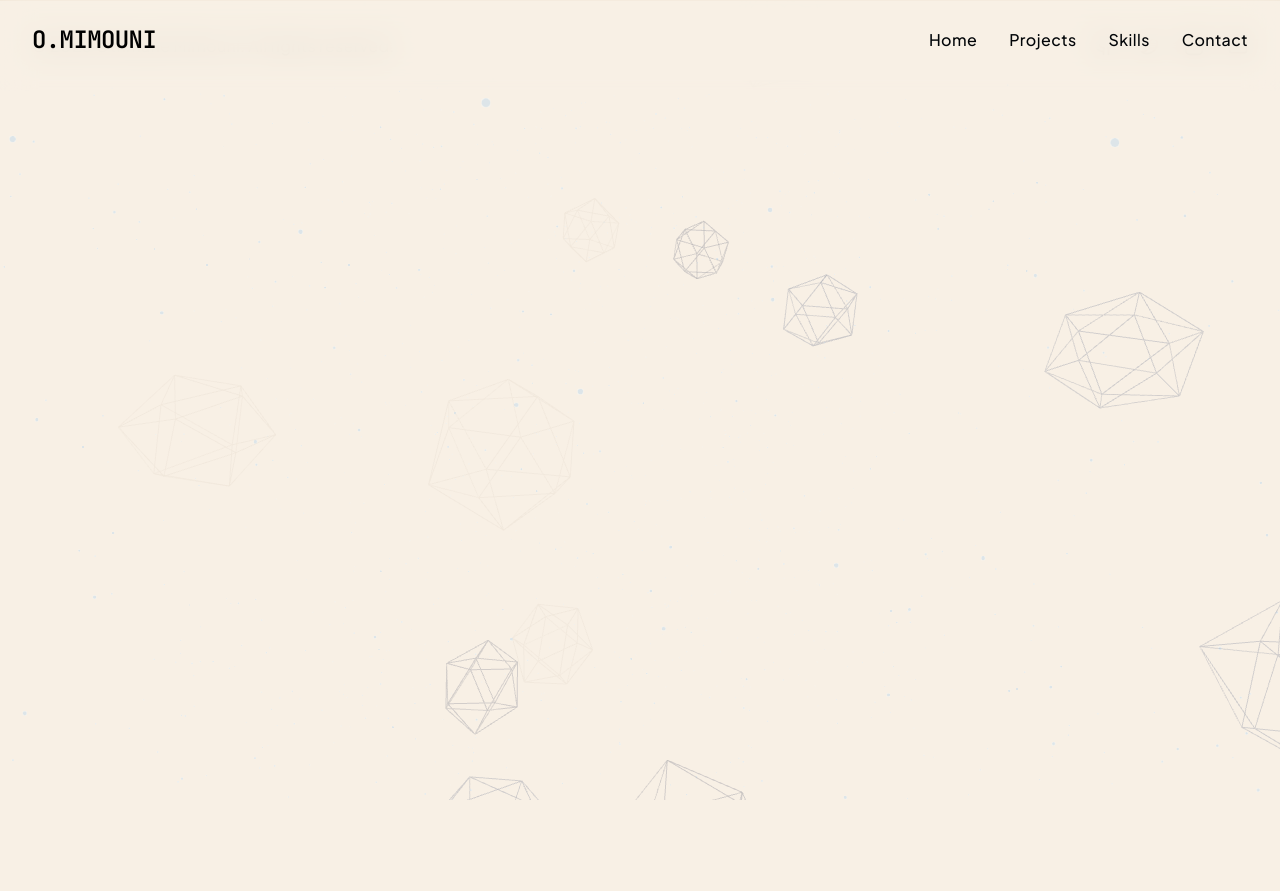
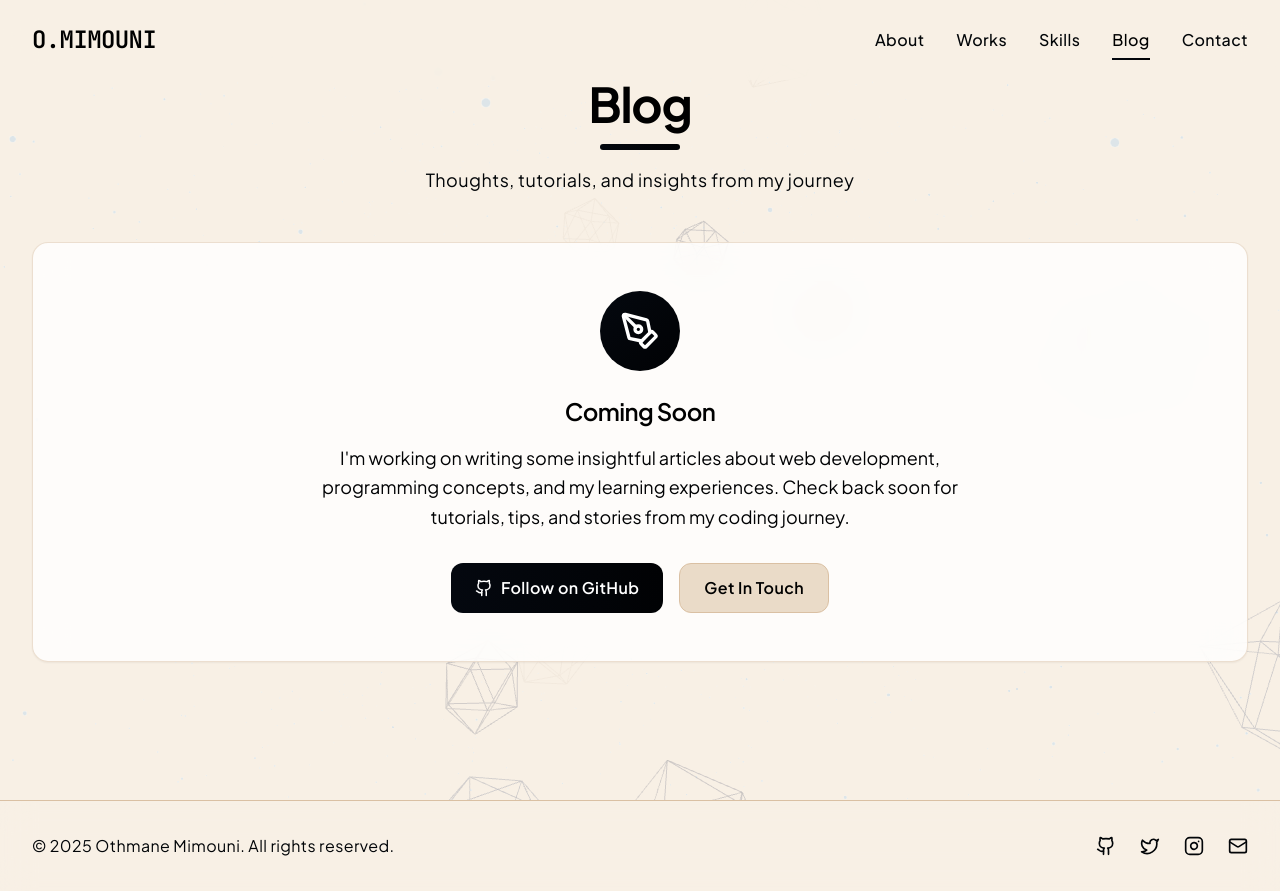
Before and after one commit to othmanemimouni/othmanemimouni.github.io, a React (Vite) app: page /#/blog in a window 1280 px wide. Before the commit the page ends 800 px from the top, so only its background shows below. Built offline with nearby package versions, Linux system fonts and the light colour scheme.

Commit message:
Add Blog page and update navigation labels

```diff
--- a/src/App.tsx
+++ b/src/App.tsx
@@ -5,6 +5,7 @@ import Background3D from './components/Background3D';
 import Home from './pages/Home';
 import Projects from './pages/Projects';
 import Skills from './pages/Skills';
+import Blog from './pages/Blog';
 import Contact from './pages/Contact';
 
 function App() {
@@ -16,6 +17,7 @@ function App() {
         <Route path="/" element={<Home />} />
         <Route path="/projects" element={<Projects />} />
         <Route path="/skills" element={<Skills />} />
+        <Route path="/blog" element={<Blog />} />
         <Route path="/contact" element={<Contact />} />
       </Routes>
       <Footer />
--- a/src/components/Navigation.tsx
+++ b/src/components/Navigation.tsx
@@ -4,9 +4,10 @@ import { motion, AnimatePresence } from 'framer-motion';
 import { Menu, X } from 'lucide-react';
 
 const navItems = [
-  { name: 'Home', path: '/' },
-  { name: 'Projects', path: '/projects' },
+  { name: 'About', path: '/' },
+  { name: 'Works', path: '/projects' },
   { name: 'Skills', path: '/skills' },
+  { name: 'Blog', path: '/blog' },
   { name: 'Contact', path: '/contact' },
 ];
 
--- /dev/null
+++ b/src/pages/Blog.tsx
@@ -0,0 +1,47 @@
+import { motion } from 'framer-motion';
+import { PenTool, Github } from 'lucide-react';
+
+export default function Blog() {
+
+  return (
+    <div className="min-h-screen pt-20 pb-20 px-4 sm:px-6 lg:px-8">
+      <div className="max-w-7xl mx-auto">
+        <motion.div
+          initial={{ opacity: 0, y: 30 }}
+          animate={{ opacity: 1, y: 0 }}
+          className="text-center mb-12"
+        >
+          <h1 className="section-title">Blog</h1>
+          <div className="section-line" />
+          <p className="text-navy-600 mt-4 text-lg tracking-wide">Thoughts, tutorials, and insights from my journey</p>
+        </motion.div>
+
+        <motion.div
+          initial={{ opacity: 0, y: 30 }}
+          animate={{ opacity: 1, y: 0 }}
+          transition={{ delay: 0.2 }}
+          className="glass-card p-12 text-center"
+        >
+          <div className="w-20 h-20 bg-gradient-to-br from-navy-500 to-navy-700 rounded-full flex items-center justify-center mx-auto mb-6">
+            <PenTool size={40} className="text-white" />
+          </div>
+          <h2 className="text-2xl font-semibold text-navy-900 mb-4 tracking-tight">Coming Soon</h2>
+          <p className="text-navy-700 text-lg max-w-2xl mx-auto leading-relaxed">
+            I'm working on writing some insightful articles about web development,
+            programming concepts, and my learning experiences.
+            Check back soon for tutorials, tips, and stories from my coding journey.
+          </p>
+          <div className="mt-8 flex justify-center gap-4">
+            <a href="https://github.com/othmanemimouni" target="_blank" rel="noopener noreferrer" className="btn-primary inline-flex items-center gap-2">
+              <Github size={18} />
+              Follow on GitHub
+            </a>
+            <a href="/contact" className="btn-secondary">
+              Get In Touch
+            </a>
+          </div>
+        </motion.div>
+      </div>
+    </div>
+  );
+}
```
